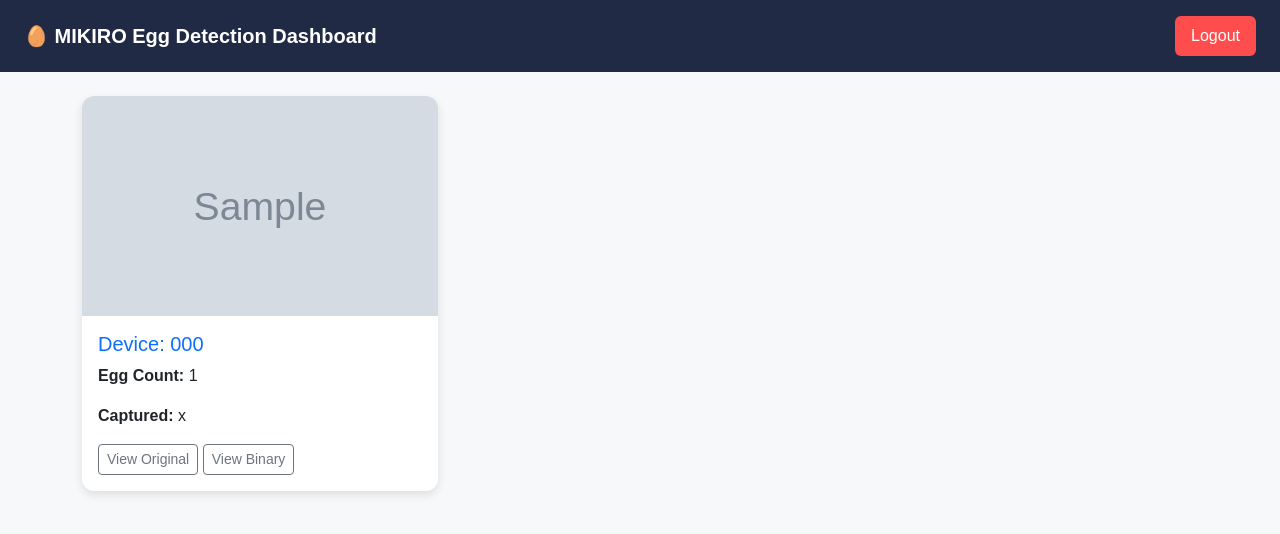
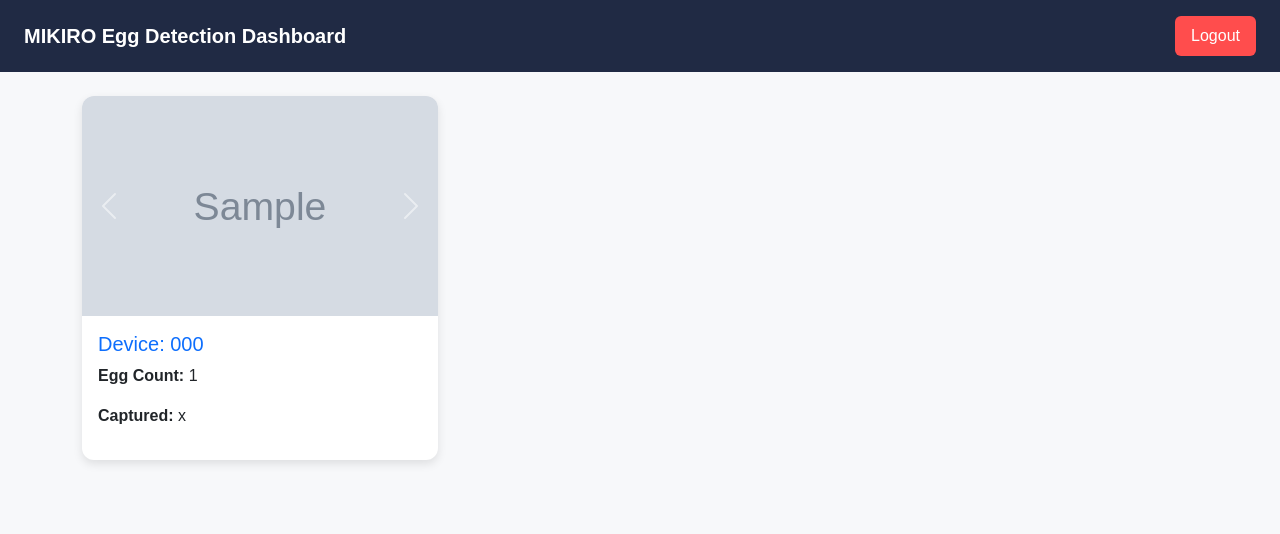
Before and after one commit to projectdepartmentmikiro-client/end, a Flask app: page /dashboard in a window 1280 px wide. Shown: the top 534 px of the page. Run offline with Flask 3, Linux system fonts and the light colour scheme; the visitor is signed in with stand-in values (Sample User, id 1); tables that the repository leaves empty hold one stand-in row (values such as "Sample post"); grey boxes marked "Sample" are stand-in pictures.

Commit message:
Update dashboard.html

```diff
--- a/templates/dashboard.html
+++ b/templates/dashboard.html
@@ -44,14 +44,14 @@
 <body>
 
   <nav class="navbar px-4 py-3">
-    <span class="navbar-brand">🥚 MIKIRO Egg Detection Dashboard</span>
+    <span class="navbar-brand">MIKIRO Egg Detection Dashboard</span>
     <a href="/logout" class="logout-btn">Logout</a>
   </nav>
 
   <div class="container mt-4">
     {% if results|length == 0 %}
       <div class="alert alert-warning text-center">
-        🚫 No egg detection results yet. <br>
+        No egg detection results yet.<br>
         Upload from your Colab or device to see them appear here.
       </div>
     {% else %}
@@ -59,13 +59,31 @@
         {% for result in results %}
           <div class="col-md-4">
             <div class="card">
-              <img src="{{ result.annotated_image_url }}" class="egg-img" alt="Detected Eggs">
+              <div id="carousel-{{ result.id }}" class="carousel slide" data-bs-ride="carousel">
+                <div class="carousel-inner">
+                  <div class="carousel-item active">
+                    <img src="{{ url_for('uploaded_file', filename=result.image_url) }}" class="egg-img d-block w-100" alt="Original Image">
+                  </div>
+                  <div class="carousel-item">
+                    <img src="{{ url_for('uploaded_file', filename=result.binary_image_url) }}" class="egg-img d-block w-100" alt="Binary Image">
+                  </div>
+                  <div class="carousel-item">
+                    <img src="{{ url_for('uploaded_file', filename=result.annotated_image_url) }}" class="egg-img d-block w-100" alt="Annotated Image">
+                  </div>
+                </div>
+                <button class="carousel-control-prev" type="button" data-bs-target="#carousel-{{ result.id }}" data-bs-slide="prev">
+                  <span class="carousel-control-prev-icon" aria-hidden="true"></span>
+                  <span class="visually-hidden">Previous</span>
+                </button>
+                <button class="carousel-control-next" type="button" data-bs-target="#carousel-{{ result.id }}" data-bs-slide="next">
+                  <span class="carousel-control-next-icon" aria-hidden="true"></span>
+                  <span class="visually-hidden">Next</span>
+                </button>
+              </div>
               <div class="card-body">
                 <h5 class="card-title text-primary">Device: {{ result.device_code }}</h5>
                 <p><strong>Egg Count:</strong> {{ result.egg_count }}</p>
                 <p><strong>Captured:</strong> {{ result.timestamp }}</p>
-                <a href="{{ result.image_url }}" target="_blank" class="btn btn-outline-secondary btn-sm">View Original</a>
-                <a href="{{ result.binary_image_url }}" target="_blank" class="btn btn-outline-secondary btn-sm">View Binary</a>
               </div>
             </div>
           </div>
@@ -74,5 +92,6 @@
     {% endif %}
   </div>
 
+  <script src="https://cdn.jsdelivr.net/npm/bootstrap@5.3.2/dist/js/bootstrap.bundle.min.js"></script>
 </body>
 </html>
```
